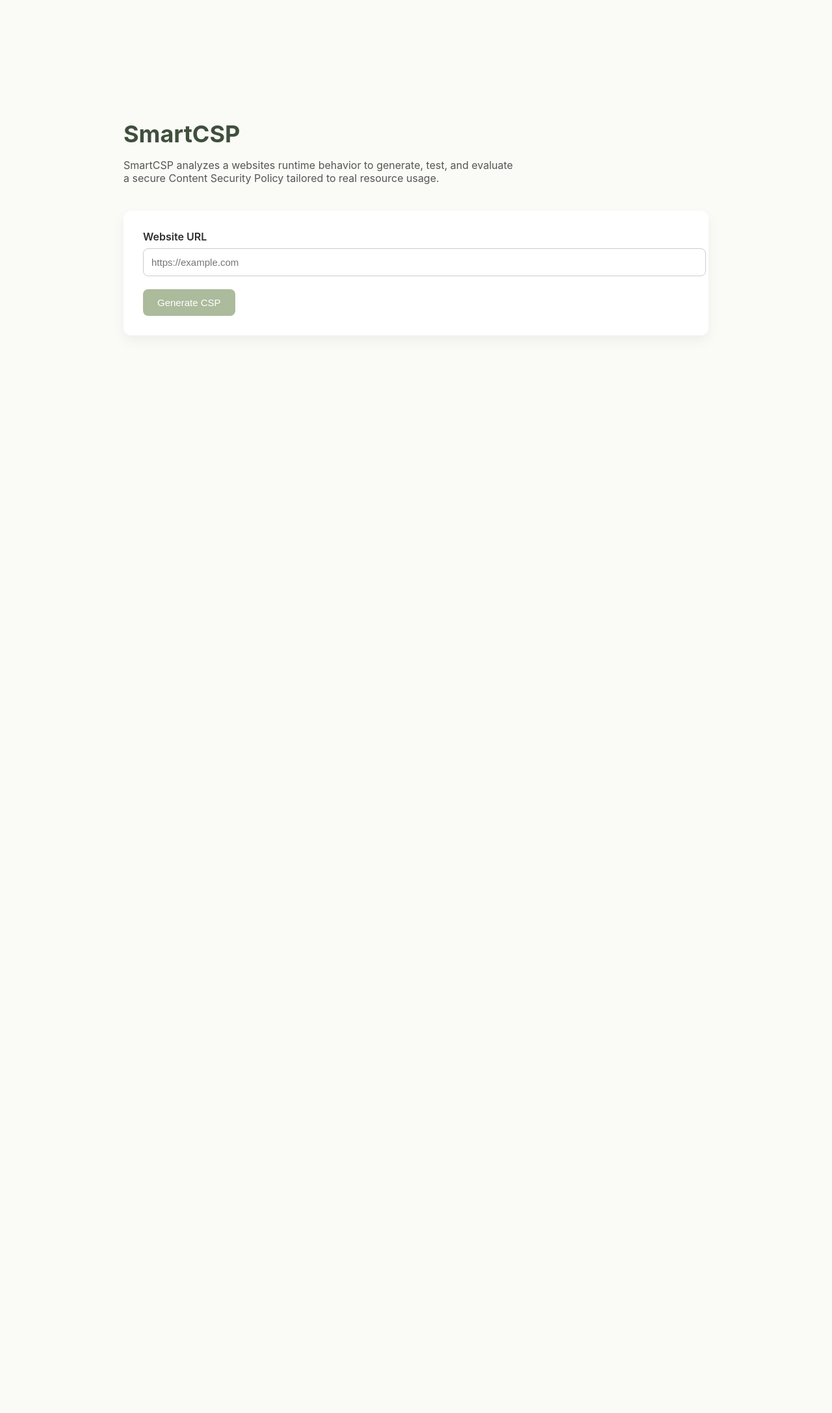
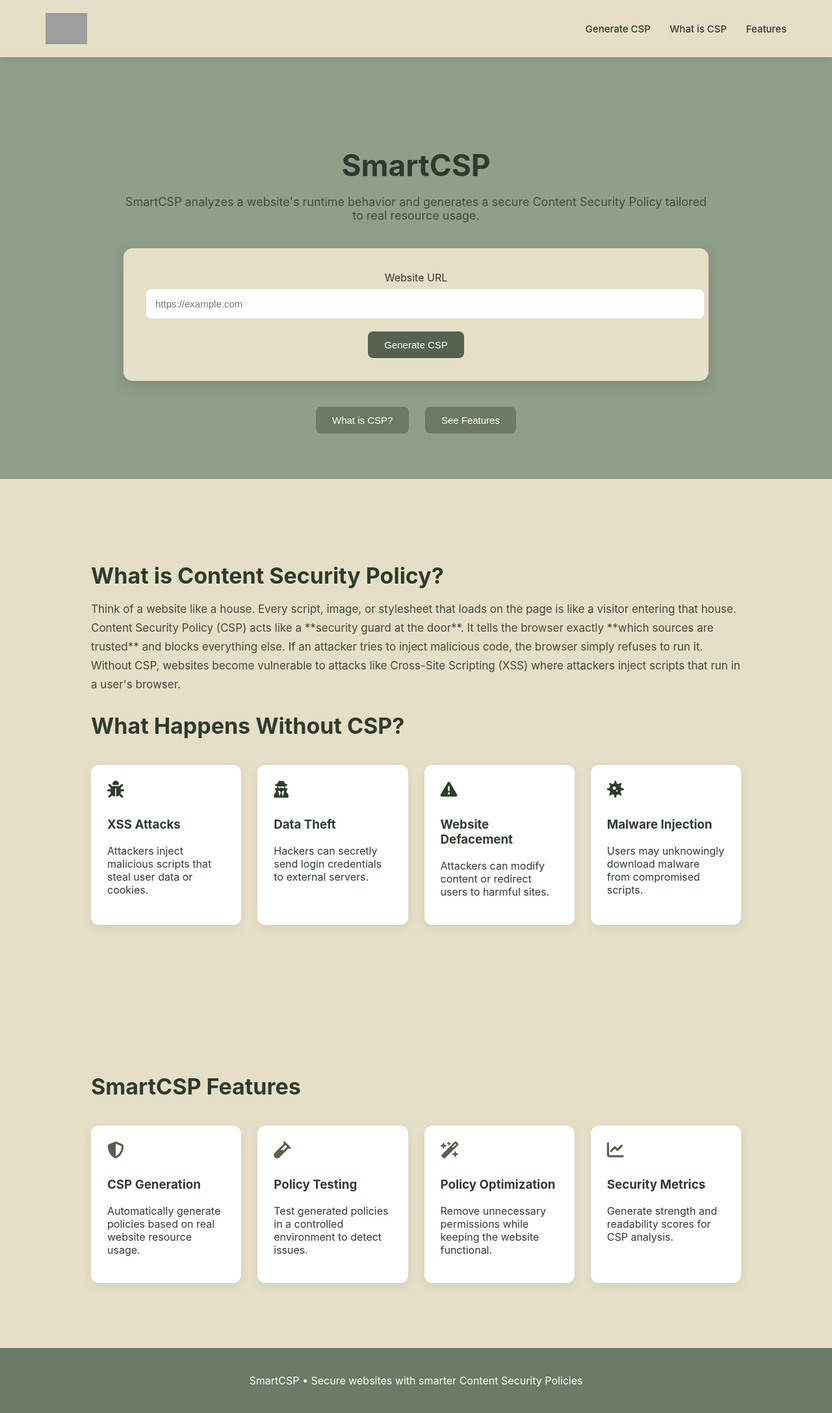
Before and after one commit to hibahtaj/smart-csp, a Flask app: page / in a window 1280 px wide. Shown: the whole page at 65% size. Before the commit the page ends 486 px from the top, so only its background shows below. Run offline with Flask 3, Linux system fonts and the light colour scheme; grey boxes are pictures that could not be loaded.

Commit message:
Updated index.html frontend updated

```diff
--- a/templates/index.html
+++ b/templates/index.html
@@ -4,84 +4,214 @@
 <meta charset="UTF-8">
 <title>SmartCSP</title>
 
+<link rel="stylesheet" href="https://cdnjs.cloudflare.com/ajax/libs/font-awesome/6.5.0/css/all.min.css">
+
 <style>
-        body {
-            font-family: "Inter", "Helvetica Neue", Arial, sans-serif;
-            background: #fafaf7;
-            color: #2e2e2e;
-            margin: 0;
-            padding: 0;
+
+html{
+scroll-behavior:smooth;
 }
 
-        .container {
-            max-width: 900px;
-            margin: 120px auto;
-            padding: 40px;
+body{
+font-family:"Inter","Segoe UI",Arial,sans-serif;
+margin:0;
+background:#8f9f88;
+color:#2f3b2f;
 }
 
-        h1 {
-            color: #3f4f3c;
-            font-size: 36px;
-            margin-bottom: 10px;
+/* NAVBAR */
+
+nav{
+display:flex;
+justify-content:space-between;
+align-items:center;
+padding:20px 70px;
+background: rgb(230, 223, 200);
+box-shadow:0 3px 8px rgba(0,0,0,0.1);
 }
 
-        p {
-            font-size: 16px;
-            color: #555;
-            max-width: 600px;
+nav img{
+height:48px;
 }
 
-        .card {
-            margin-top: 40px;
-            background: #ffffff;
-            border-radius: 12px;
-            padding: 30px;
-            box-shadow: 0 8px 20px rgba(0,0,0,0.05);
+nav a{
+color:#2e3b2d;
+text-decoration:none;
+margin-left:25px;
+font-weight:500;
+font-size:15px;
 }
 
-        label {
-            display: block;
-            font-weight: 600;
-            margin-bottom: 8px;
+nav a:hover{
+opacity:0.8;
 }
 
-        input[type="text"] {
-            width: 100%;
-            padding: 12px;
-            font-size: 15px;
-            border-radius: 8px;
-            border: 1px solid #ccc;
-            margin-bottom: 20px;
+/* HERO */
+
+.hero{
+text-align:center;
+padding:100px 20px 60px;
+max-width:900px;
+margin:auto;
 }
 
-        button {
-            background: #ABBB9C;
-            color: #fff;
-            border: none;
-            padding: 12px 22px;
-            font-size: 15px;
-            border-radius: 8px;
-            cursor: pointer;
+.hero h1{
+font-size:46px;
+margin-bottom:10px;
+color:#2e3b2d;
 }
 
-        button:hover {
-            opacity: 0.9;
+.hero p{
+font-size:18px;
+color:#3f4f3c;
 }
 
-        .status {
-            margin-top: 25px;
-            font-size: 14px;
-            color: #666;
-            display: none;
+/* FORM CARD */
+
+.card{
+margin-top:40px;
+background:rgb(230, 223, 200);;
+border-radius:14px;
+padding:35px;
+box-shadow:0 8px 25px rgba(0,0,0,0.12);
 }
+
+input[type="text"]{
+width:100%;
+padding:14px;
+border-radius:8px;
+border:none;
+margin-top:8px;
+margin-bottom:20px;
+font-size:15px;
+}
+
+button{
+background:#55624f;
+color:white;
+border:none;
+padding:12px 25px;
+border-radius:8px;
+cursor:pointer;
+font-size:15px;
+}
+
+button:hover{
+background:#3f4b3a;
+}
+
+/* SCROLL BUTTONS */
+
+.link-buttons{
+margin-top:30px;
+}
+
+.link-buttons button{
+margin:10px;
+background:#6c7a65;
+}
+
+.link-buttons button:hover{
+background:#55624f;
+}
+
+/* GENERAL SECTIONS */
+
+.section{
+padding:100px 20px;
+background:#e6dfc8;
+}
+
+.section-inner{
+max-width:1000px;
+margin:auto;
+}
+
+.section h2{
+font-size:34px;
+margin-bottom:15px;
+color:#2e3b2d;
+}
+
+/* CSP TEXT */
+
+.csp-info{
+font-size:17px;
+line-height:1.7;
+color:#3e4a3a;
+
+}
+
+/* RISKS */
+
+.risks{
+margin-top:40px;
+display:grid;
+grid-template-columns:repeat(auto-fit,minmax(220px,1fr));
+gap:25px;
+}
+
+.risk-card{
+background:white;
+padding:25px;
+border-radius:12px;
+box-shadow:0 5px 15px rgba(0,0,0,0.08);
+}
+
+.risk-card i{
+font-size:26px;
+color:#2e3b2d;
+margin-bottom:10px;
+}
+
+/* FEATURES */
+
+.features{
+margin-top:40px;
+display:grid;
+grid-template-columns:repeat(auto-fit,minmax(230px,1fr));
+gap:25px;
+}
+
+.feature-box{
+background:white;
+padding:25px;
+border-radius:12px;
+box-shadow:0 5px 15px rgba(0,0,0,0.08);
+}
+
+.feature-box i{
+font-size:26px;
+color:#55624f;
+margin-bottom:10px;
+}
+
+/* STATUS TEXT */
+
+.status{
+margin-top:20px;
+font-size:14px;
+color:#2f3b2f;
+display:none;
+}
+
+footer{
+text-align:center;
+padding:40px;
+background:#6c7a65;
+color:white;
+}
+
 </style>
 
 <script>
-        function showStatus() {
-            const statusBox = document.getElementById("status");
-            statusBox.style.display = "block";
 
-            const steps = [
+function showStatus(){
+
+const statusBox=document.getElementById("status");
+statusBox.style.display="block";
+
+const steps=[
 "Initializing scan...",
 "Discovering website resources...",
 "Generating Content Security Policy...",
@@ -90,44 +220,183 @@
 "Generating report..."
 ];
 
-            let index = 0;
-            statusBox.innerText = steps[index];
+let index=0;
+statusBox.innerText=steps[index];
 
-            setInterval(() => {
-                if (index < steps.length - 1) {
+setInterval(()=>{
+if(index<steps.length-1){
 index++;
-                    statusBox.innerText = steps[index];
+statusBox.innerText=steps[index];
 }
-            }, 1800);
+},1800);
+
 }
+
 </script>
+
 </head>
 
 <body>
 
-<div class="container">
+<!-- NAVBAR -->
+
+<nav>
+
+    <img src="{{ url_for('static', filename='logo.png') }}">
+
+<div>
+<a href="#generate">Generate CSP</a>
+<a href="#csp">What is CSP</a>
+<a href="#features">Features</a>
+</div>
+
+</nav>
+
+<!-- HERO / GENERATE -->
+
+<section class="hero" id="generate">
+
 <h1>SmartCSP</h1>
+
 <p>
-        SmartCSP analyzes a websites runtime behavior to generate, test, and
-        evaluate a secure Content Security Policy tailored to real resource usage.
+SmartCSP analyzes a website's runtime behavior and generates
+a secure Content Security Policy tailored to real resource usage.
 </p>
 
 <div class="card">
+
 <form method="POST" onsubmit="showStatus()">
-            <label for="website_url">Website URL</label>
+
+<label>Website URL</label>
+
 <input
 type="text"
-                id="website_url"
 name="website_url"
 placeholder="https://example.com"
 required
 >
+
 <button type="submit">Generate CSP</button>
+
 </form>
 
 <div id="status" class="status"></div>
+
 </div>
+
+<div class="link-buttons">
+
+<a href="#csp"><button>What is CSP?</button></a>
+<a href="#features"><button>See Features</button></a>
+
 </div>
+
+</section>
+
+<!-- CSP SECTION -->
+
+<section class="section" id="csp">
+
+<div class="section-inner">
+
+<h2>What is Content Security Policy?</h2>
+
+<p class="csp-info">
+
+Think of a website like a house. Every script, image, or stylesheet
+that loads on the page is like a visitor entering that house.
+
+Content Security Policy (CSP) acts like a **security guard at the door**.
+
+It tells the browser exactly **which sources are trusted** and blocks
+everything else. If an attacker tries to inject malicious code,
+the browser simply refuses to run it.
+
+Without CSP, websites become vulnerable to attacks like
+Cross-Site Scripting (XSS) where attackers inject scripts
+that run in a user's browser.
+
+</p>
+
+<h2>What Happens Without CSP?</h2>
+
+<div class="risks">
+
+<div class="risk-card">
+<i class="fa-solid fa-bug"></i>
+<h3>XSS Attacks</h3>
+<p>Attackers inject malicious scripts that steal user data or cookies.</p>
+</div>
+
+<div class="risk-card">
+<i class="fa-solid fa-user-secret"></i>
+<h3>Data Theft</h3>
+<p>Hackers can secretly send login credentials to external servers.</p>
+</div>
+
+<div class="risk-card">
+<i class="fa-solid fa-triangle-exclamation"></i>
+<h3>Website Defacement</h3>
+<p>Attackers can modify content or redirect users to harmful sites.</p>
+</div>
+
+<div class="risk-card">
+<i class="fa-solid fa-virus"></i>
+<h3>Malware Injection</h3>
+<p>Users may unknowingly download malware from compromised scripts.</p>
+</div>
+
+</div>
+
+</div>
+
+</section>
+
+<!-- FEATURES -->
+
+<section class="section" id="features">
+
+<div class="section-inner">
+
+<h2>SmartCSP Features</h2>
+
+<div class="features">
+
+<div class="feature-box">
+<i class="fa-solid fa-shield-halved"></i>
+<h3>CSP Generation</h3>
+<p>Automatically generate policies based on real website resource usage.</p>
+</div>
+
+<div class="feature-box">
+<i class="fa-solid fa-vial"></i>
+<h3>Policy Testing</h3>
+<p>Test generated policies in a controlled environment to detect issues.</p>
+</div>
+
+<div class="feature-box">
+<i class="fa-solid fa-wand-magic-sparkles"></i>
+<h3>Policy Optimization</h3>
+<p>Remove unnecessary permissions while keeping the website functional.</p>
+</div>
+
+<div class="feature-box">
+<i class="fa-solid fa-chart-line"></i>
+<h3>Security Metrics</h3>
+<p>Generate strength and readability scores for CSP analysis.</p>
+</div>
+
+</div>
+
+</div>
+
+</section>
+
+<footer>
+
+SmartCSP • Secure websites with smarter Content Security Policies
+
+</footer>
 
 </body>
 </html>
```
Also changed, not shown: static/charts/resource_breakdown_pie.png, static/charts/security_radar.png, static/charts/strength_donut.png, static/charts/test_results_bar.png, templates/logo.png (added), 1 other file. Lines whose indentation alone changed are shown as unchanged.
